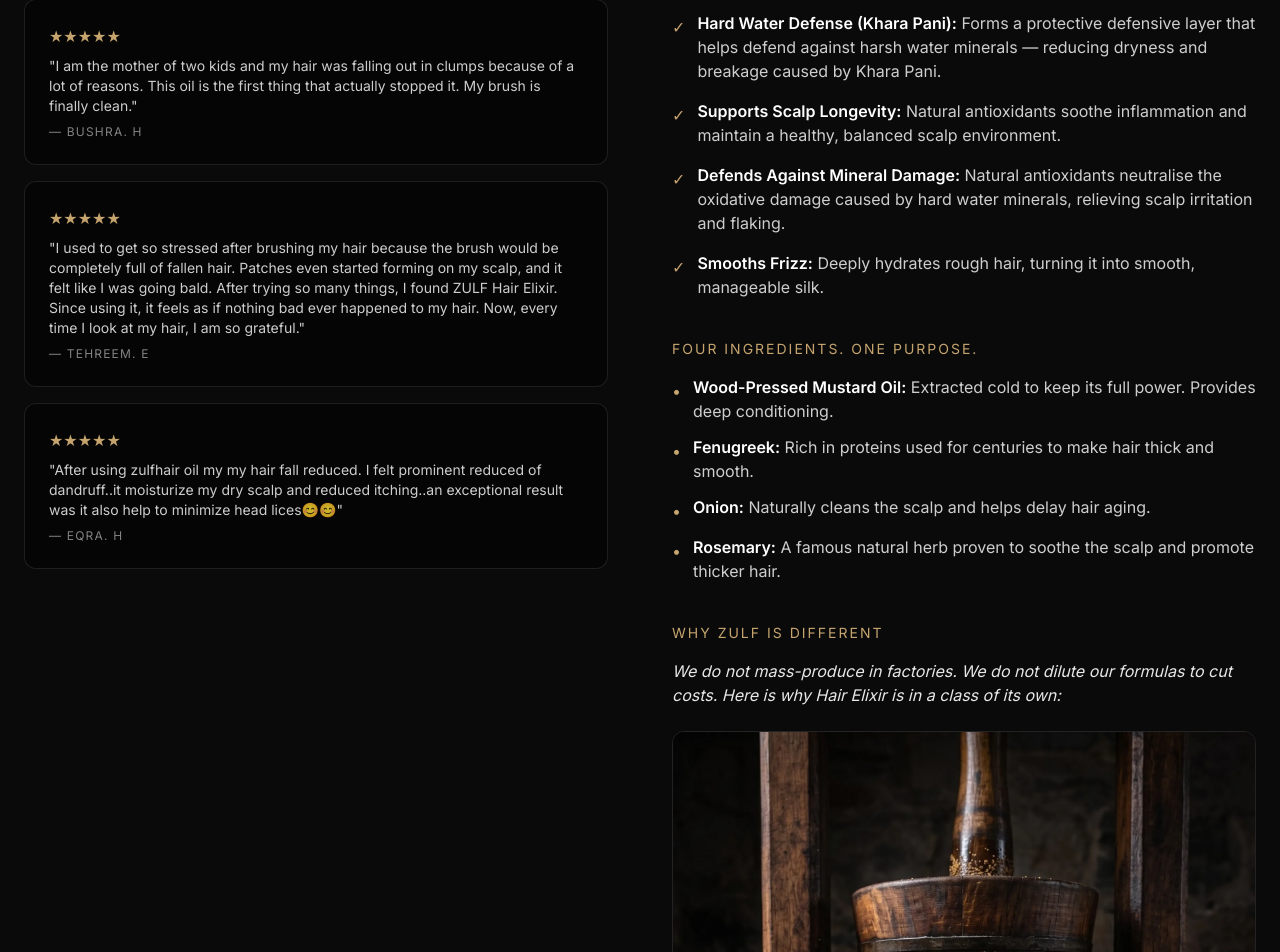
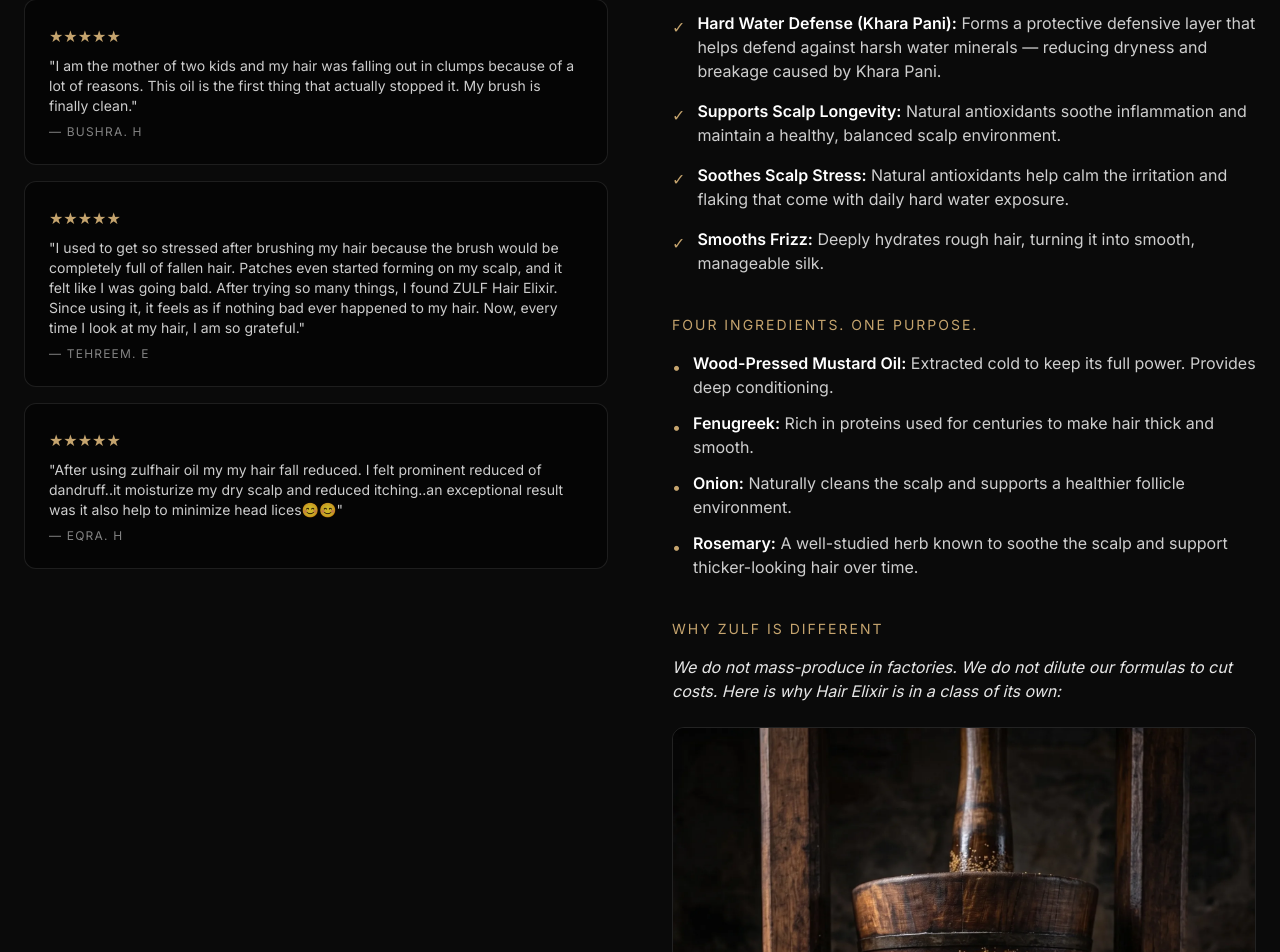
Before and after one commit to tehreemejaz382/zulf-website, a Next.js app: page /product in a window 1280 px wide. Shown: the part 1094-2046 px from the top of the page. Built offline with nearby package versions, Linux system fonts and the light colour scheme; no server answers.

Commit message:
Update page.tsx

```diff
--- a/app/product/page.tsx
+++ b/app/product/page.tsx
@@ -196,7 +196,7 @@
                 </li>
                 <li className="flex items-start gap-3">
                   <span className="text-[#C5A46E] mt-1">✓</span>
-                  <span><strong className="text-white">Defends Against Mineral Damage:</strong> Natural antioxidants neutralise the oxidative damage caused by hard water minerals, relieving scalp irritation and flaking.</span>
+                  <span><strong className="text-white">Soothes Scalp Stress:</strong> Natural antioxidants help calm the irritation and flaking that come with daily hard water exposure.</span>
                 </li>
                 <li className="flex items-start gap-3">
                   <span className="text-[#C5A46E] mt-1">✓</span>
@@ -219,11 +219,11 @@
                 </li>
                 <li className="flex items-start gap-3">
                   <span className="text-[#C5A46E] mt-1">•</span>
-                  <span><strong className="text-white">Onion:</strong> Naturally cleans the scalp and helps delay hair aging.</span>
+                  <span><strong className="text-white">Onion:</strong> Naturally cleans the scalp and supports a healthier follicle environment.</span>
                 </li>
                 <li className="flex items-start gap-3">
                   <span className="text-[#C5A46E] mt-1">•</span>
-                  <span><strong className="text-white">Rosemary:</strong> A famous natural herb proven to soothe the scalp and promote thicker hair.</span>
+                  <span><strong className="text-white">Rosemary:</strong> A well-studied herb known to soothe the scalp and support thicker-looking hair over time.</span>
                 </li>
               </ul>
             </div>
```
